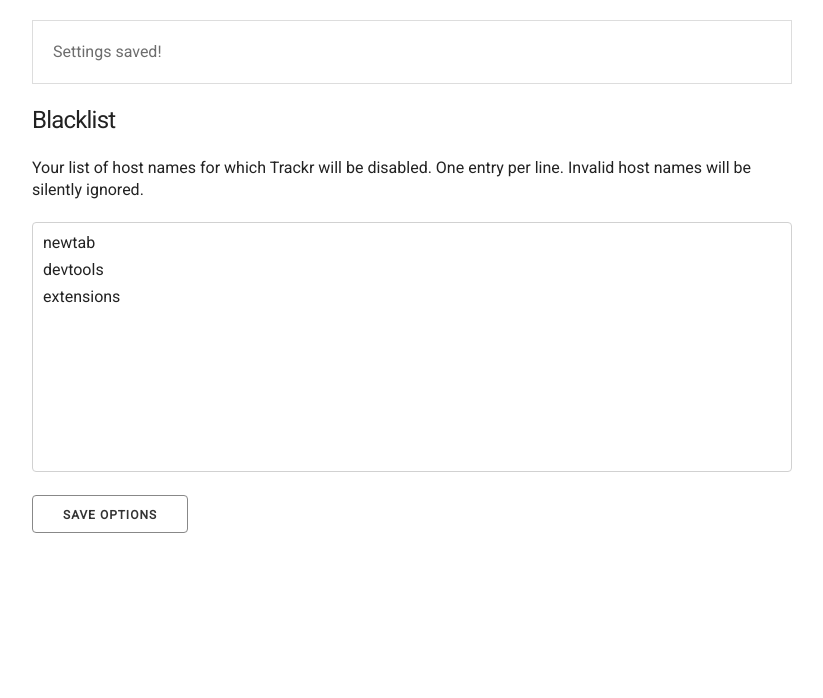
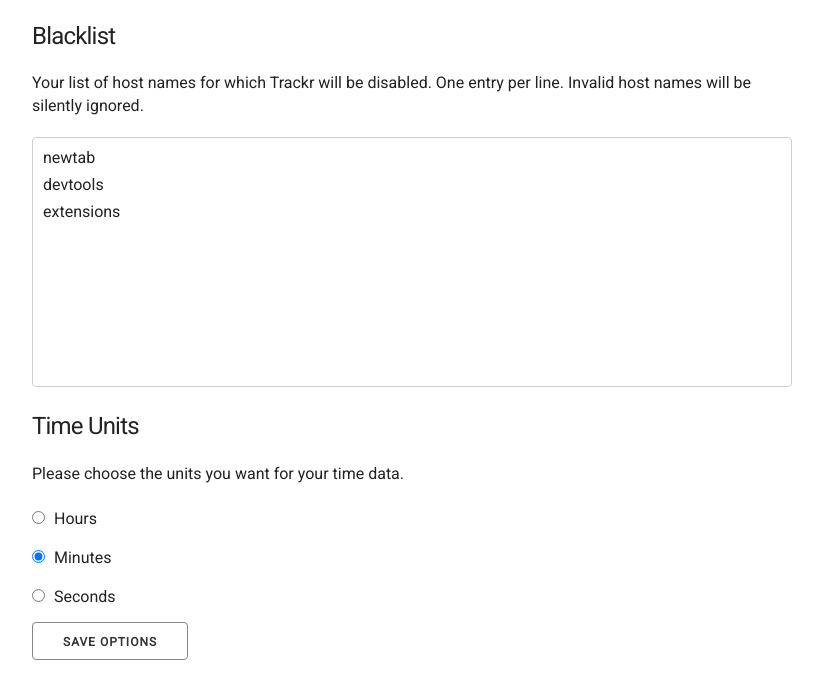
Before and after one commit to srikarg/Trackr, a browser extension: page options/options.html in a window 1280 px wide. Both pictures are taken after a click on the button "SAVE OPTIONS". Shown: the whole page, without its empty margins (228-1051 px from the left). Drawn offline with Linux system fonts and the light colour scheme.

Commit message:
Add option to change time units (seconds/minutes/hours)

```diff
--- a/options/options.html
+++ b/options/options.html
@@ -1,5 +1,6 @@
 <!DOCTYPE html>
 <html lang="en">
+
 <head>
     <meta charset="UTF-8">
     <title>Trackr Options</title>
@@ -9,11 +10,27 @@
     <link rel="stylesheet" href="../css/skeleton.css">
     <link rel="stylesheet" href="options.css">
 </head>
+
 <body>
     <div class="container">
         <h4>Blacklist</h4>
         <p>Your list of host names for which Trackr will be disabled. One entry per line. Invalid host names will be silently ignored.</p>
         <textarea id="blacklist" spellcheck="false"></textarea>
+
+        <h4>Time Units</h4>
+        <p>Please choose the units you want for your time data.</p>
+        <label>
+            <input type="radio" name="time-units" id="hours">
+            <span class="label-body">Hours</span>
+        </label>
+        <label>
+            <input type="radio" name="time-units" id="minutes">
+            <span class="label-body">Minutes</span>
+        </label>
+        <label>
+            <input type="radio" name="time-units" id="seconds">
+            <span class="label-body">Seconds</span>
+        </label>
 
         <button id="save">Save Options</button>
     </div>
@@ -21,4 +38,5 @@
     <script src="../js/jquery/jquery.min.js"></script>
     <script src="options.js"></script>
 </body>
+
 </html>
--- a/options/options.js
+++ b/options/options.js
@@ -1,28 +1,36 @@
+// Options Page: chrome-extension://omnlmmapcpkadfkajeijakgjcjoildaf/options/options.html
+
 var save_options = function() {
     var blacklist = $('#blacklist');
+    var time_units = $('input[name=time-units]:checked');
     var obj = {
         "trackr_settings": {
-            "blacklist": blacklist.val().split('\n')
+            "blacklist": blacklist.val().trim().split('\n'),
+            "time_units": time_units.attr('id')
         }
     };
     chrome.storage.sync.set(obj);
-    chrome.runtime.sendMessage({ settingsChanged: true });
+    chrome.runtime.sendMessage({
+        settingsChanged: true
+    });
 };
 
 restore_options = function() {
     var blacklist = $('#blacklist');
     chrome.storage.sync.get({
         "trackr_settings": {
-            "blacklist": ['newtab', 'devtools', 'extensions']
+            "blacklist": ['newtab', 'devtools', 'extensions'],
+            "time_units": "minutes"
         }
     }, function(data) {
         chrome.storage.sync.set(data);
         data = data.trackr_settings;
-        if (data.blacklist) {
-            $.each(data.blacklist, function(i, v) {
-                blacklist.append(v + '\n');
-            });
-        }
+
+        $.each(data.blacklist, function(i, v) {
+            blacklist.append(v + '\n');
+        });
+
+        $('#' + data.time_units).prop('checked', true);
     });
 };
 
@@ -30,6 +38,10 @@ $(function() {
     restore_options();
     $('#save').on('click', function() {
         save_options();
-        $('<div class="alert"><p>Settings saved!</p></div>').prependTo('.container').delay(2000).fadeOut(2000);
+        if ($('.alert').length === 0) {
+            $('<div class="alert"><p>Settings saved!</p></div>').prependTo('.container').delay(2000).fadeOut(400, function() {
+                $(this).remove();
+            });
+        }
     });
 });
--- a/src/bg/background.js
+++ b/src/bg/background.js
@@ -77,8 +77,10 @@ chrome.runtime.onMessage.addListener(function(message, sender, sendResponse) {
         console.log('userActive\'s value is ' + message.userActive);
         userActive = message.userActive;
     } else {
-        console.log('Settings changed!');
-        getSettings();
+        if (message.settingsChanged) {
+            console.log('Settings changed!');
+            getSettings();
+        }
     }
 });
 
```
Also changed, not shown: js/override.js (+28 -19 lines).
